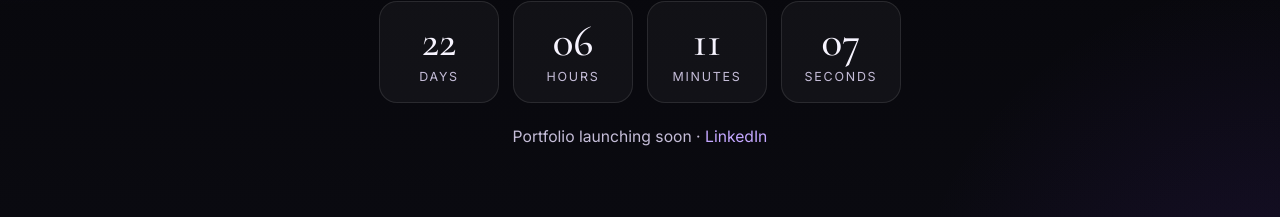
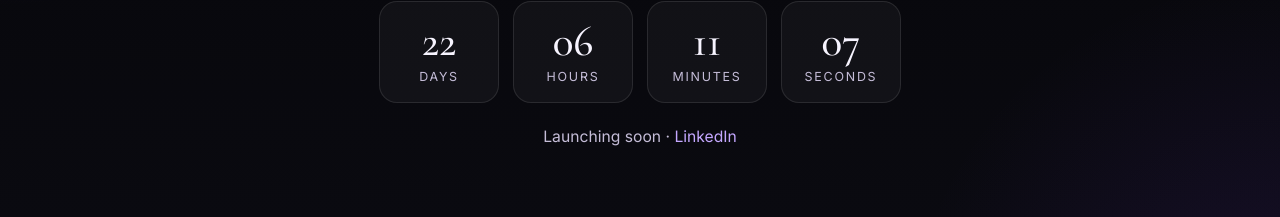
Before and after one commit to Watiriroyalty/marykambo.comV1.1, a plain HTML site: page index.html in a window 1280 px wide. Shown: the part 445-662 px from the top of the page. Drawn offline with nearby package versions, Linux system fonts and the light colour scheme.

Commit message:
Update portfolio launch message in index.html

```diff
--- a/index.html
+++ b/index.html
@@ -241,7 +241,7 @@
     </section>
 
     <p class="note">
-     Portfolio launching soon ·
+      Launching soon ·
       <a href="https://www.linkedin.com/in/mary-kambo/" target="_blank" rel="noopener">LinkedIn</a>
     </p>
   </main>
```
